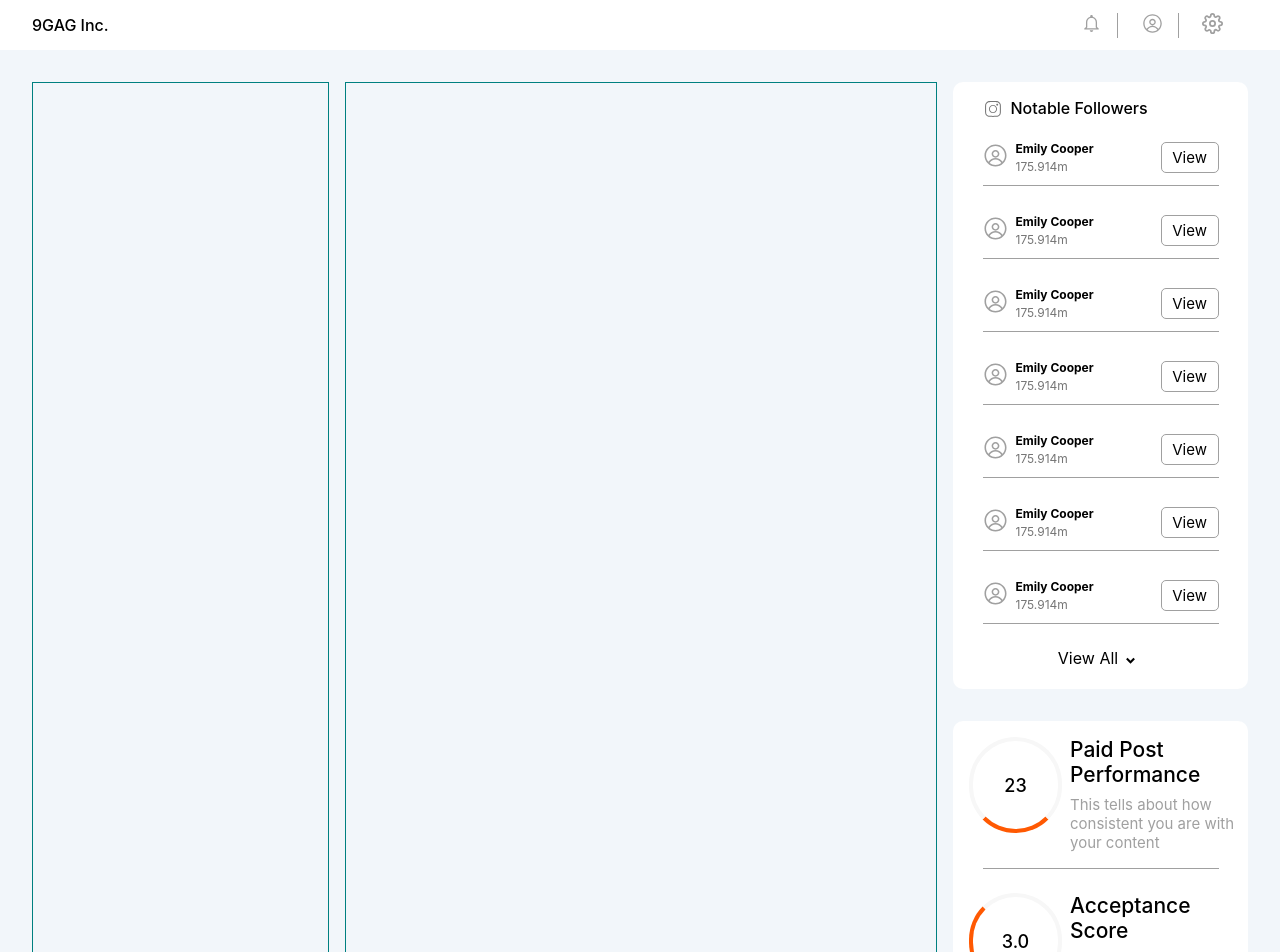
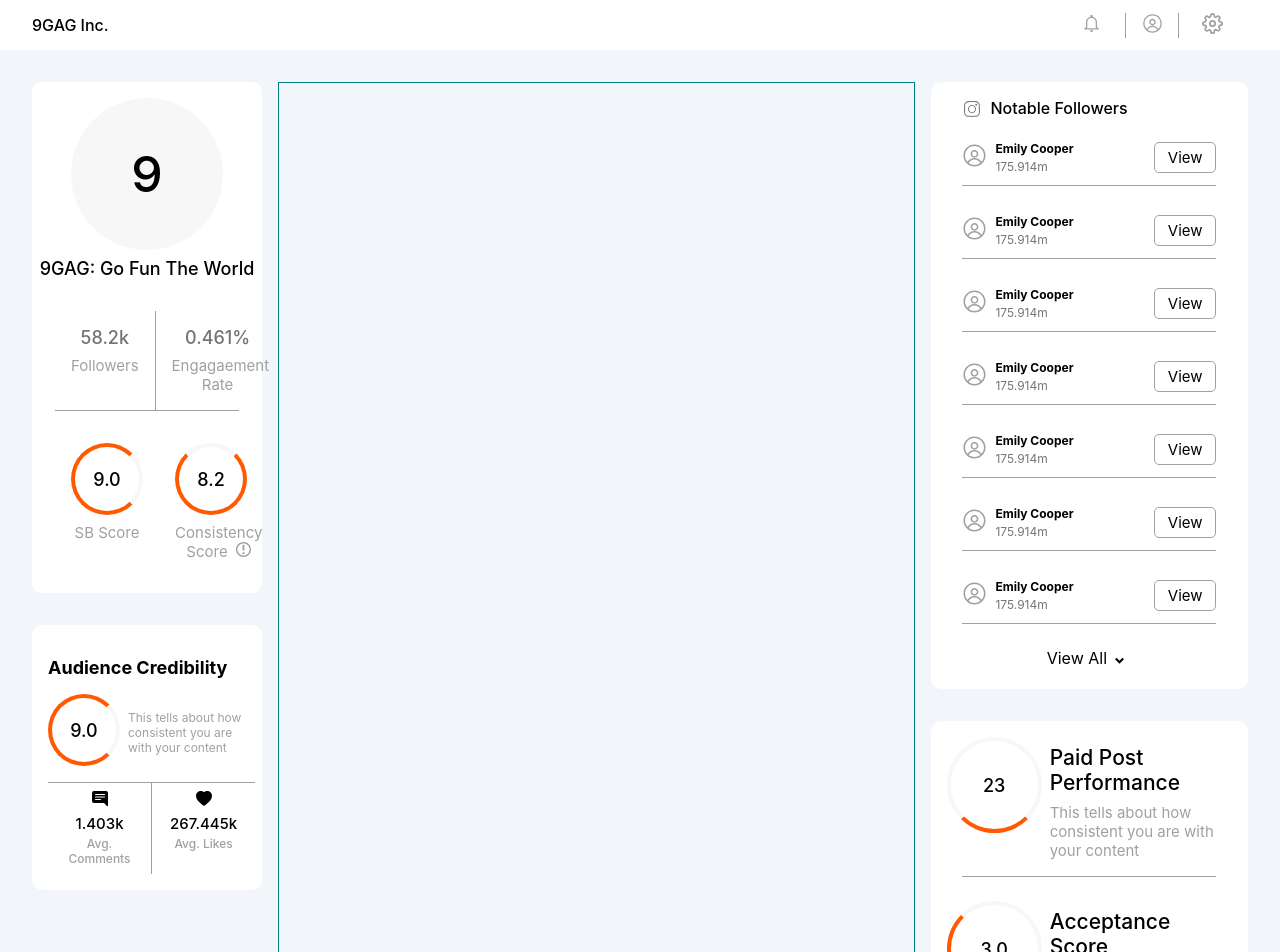
Before and after one commit to dhuruvkarn/Starbuzz, a React (Create React App) app: page / in a window 1280 px wide. Shown: the top 952 px of the page. Built offline with nearby package versions, Linux system fonts and the light colour scheme.

Commit message:
right one is done

```diff
--- a/src/components/Body/Body.css
+++ b/src/components/Body/Body.css
@@ -11,8 +11,9 @@
 .bodyRigthDiv {
   margin-top: 2rem;
   margin-left: 2rem;
-  width: 25%;
-  border: 1px solid teal;
+  width: 18%;
+  height: auto;
+  /* border: 1px solid teal; */
 }
 .bodyCentreDiv {
   margin-top: 2rem;
@@ -24,5 +25,4 @@
   margin-top: 2rem;
   width: 25%;
   height: auto;
-  /* border: 1px solid red; */
 }
--- a/src/components/Body/Body.jsx
+++ b/src/components/Body/Body.jsx
@@ -2,11 +2,16 @@
 import "./Body.css";
 import LeftUpper from "../Left/Upper/LeftUpper";
 import LeftLower from "../Left/Lower/LeftLower";
+import RightUpper from "../Right/Upper/RightUpper";
+import RightLower from "../Right/Lower/RightLower";
 function Body() {
   return (
     <>
       <div className="bodyMainDiv">
-        <div className="bodyRigthDiv"></div>
+        <div className="bodyRigthDiv">
+          <RightUpper />
+          <RightLower />
+        </div>
         <div className="bodyCentreDiv"></div>
         <div className="bodyLeftDiv">
           <LeftUpper />
--- a/src/components/Header/Header.css
+++ b/src/components/Header/Header.css
@@ -20,13 +20,16 @@
   align-items: center;
   justify-content: center;
   gap: 0.5rem;
+
   flex-direction: row;
 }
-.headerNotifyimage,
+
 .headerAvatarimage {
   width: 20%;
   border-right: 1.5px solid #a0a0a0;
+  border-left: 1.5px solid #a0a0a0;
 }
+.headerNotifyimage,
 .headerSettingimage {
   width: 20%;
 }
--- a/src/components/Left/Lower/LeftLower.css
+++ b/src/components/Left/Lower/LeftLower.css
@@ -45,6 +45,7 @@
   gap: 0.5rem;
 }
 .leftLowerMainSubDivRightHeding {
+  margin-top: 0.5rem;
   font-size: 21px;
   font-weight: 500;
 }
--- a/src/components/Left/Upper/LeftUpper.css
+++ b/src/components/Left/Upper/LeftUpper.css
@@ -31,6 +31,7 @@
 }
 .leftUpperCentreDiv:hover {
   background-color: #f2f6fa;
+  border-radius: 5px;
 }
 
 .leftUpperInsideCentreDiv {
--- /dev/null
+++ b/src/components/Right/Lower/RightLower.css
@@ -0,0 +1,75 @@
+.rightLowerAudienceCredibilityMainDiv {
+  margin-top: 2rem;
+  height: auto;
+  background-color: white;
+  border-radius: 10px;
+  display: flex;
+  flex-direction: column;
+}
+.rightLowerAudienceCredibilityMainDivHeading {
+  margin-top: 2rem;
+  margin-left: 1rem;
+  width: 80%;
+  text-align: left;
+  font-weight: bold;
+  font-size: 18px;
+}
+.rightLowerAudienceCredibilityScoreDiv {
+  display: flex;
+  flex-direction: row;
+  width: 100%;
+  gap: 0.5rem;
+}
+.rightLowerAudienceCredibilityScore {
+  display: flex;
+  width: 40%;
+  align-items: center;
+  justify-content: center;
+  border-radius: 9999px;
+  height: 4rem;
+  width: 4rem;
+  margin-top: 1rem;
+  margin-left: 1rem;
+  text-align: center;
+  border: 4px solid #f7f7f7;
+  border-bottom: 4px solid #ff5902;
+  border-top: 4px solid #ff5902;
+  border-left: 4px solid #ff5902;
+  font-size: 18px;
+  font-weight: 450;
+}
+.rightLowerAudienceCredibilityScoreText {
+  width: 55%;
+  font-size: 12px;
+  text-align: left;
+  margin-top: 2rem;
+  color: #a0a0a0;
+}
+
+.rightLowerLikeDiv {
+  border-top: 1px solid #a0a0a0;
+  margin-top: 1rem;
+  display: flex;
+  width: 90%;
+  margin-left: 1rem;
+  flex-direction: row;
+}
+
+.rightLowerLike {
+  width: 50%;
+  border-left: 1px solid #a0a0a0;
+  padding: 0.5rem;
+  display: flex;
+  flex-direction: column;
+  gap: 0.2rem;
+  margin-bottom: 1rem;
+}
+.rightLowerLikeHeading {
+  font-weight: 450;
+  font-size: 15px;
+}
+.rightLowerLikeSubHeading {
+  font-weight: 450;
+  font-size: 12px;
+  color: #a0a0a0;
+}
--- /dev/null
+++ b/src/components/Right/Lower/RightLower.jsx
@@ -0,0 +1,40 @@
+import React from "react";
+import "./RightLower.css";
+import { BsChatRightTextFill, BsHeartFill } from "react-icons/bs";
+
+function RightLower() {
+  return (
+    <>
+      <div className="rightLowerAudienceCredibilityMainDiv">
+        <div className="rightLowerAudienceCredibilityMainDivHeading">
+          Audience Credibility
+        </div>
+        <div className="rightLowerAudienceCredibilityScoreDiv">
+          <div className="rightLowerAudienceCredibilityScore">9.0</div>
+          <div className="rightLowerAudienceCredibilityScoreText">
+            This tells about how consistent you are with your content
+          </div>
+        </div>
+
+        <div className="rightLowerLikeDiv">
+          <div style={{ border: "none" }} className="rightLowerLike">
+            <div>
+              <BsChatRightTextFill />
+            </div>
+            <div className="rightLowerLikeHeading">1.403k</div>
+            <div className="rightLowerLikeSubHeading">Avg. Comments</div>
+          </div>
+          <div className="rightLowerLike">
+            <div>
+              <BsHeartFill />
+            </div>
+            <div className="rightLowerLikeHeading">267.445k</div>
+            <div className="rightLowerLikeSubHeading">Avg. Likes</div>
+          </div>
+        </div>
+      </div>
+    </>
+  );
+}
+
+export default RightLower;
--- /dev/null
+++ b/src/components/Right/Upper/RightUpper.css
@@ -0,0 +1,86 @@
+.rightUpperMainDiv {
+  height: auto;
+  width: 100%;
+  margin: auto;
+  display: flex;
+  align-items: center;
+  gap: 2rem;
+  flex-direction: column;
+  background-color: white;
+  border-radius: 10px;
+}
+.rightUppeLogoDiv {
+  /* border: 2px solid teal; */
+  margin-top: 1rem;
+  width: 100%;
+  display: flex;
+  flex-direction: column;
+  gap: 0.5rem;
+}
+.rightUppeLogo {
+  display: flex;
+  align-items: center;
+  justify-content: center;
+  padding: 0.75rem;
+  border-radius: 9999px;
+  height: 8rem;
+  width: 8rem;
+  margin: auto;
+  text-align: center;
+  background-color: #f7f7f7;
+  font-size: 50px;
+  font-weight: 450;
+}
+.rightUppeLogoText {
+  font-weight: 550;
+  width: 100%;
+  font-size: 18px;
+}
+.rightUppeFollowerDiv {
+  width: 80%;
+  display: flex;
+  flex-direction: row;
+  border-bottom: 1px solid #a0a0a0;
+}
+.rightUppeFollowerFirstDiv {
+  border-left: 1px solid #a0a0a0;
+  padding: 1rem;
+  width: 50%;
+  display: flex;
+  flex-direction: column;
+  gap: 0.5rem;
+}
+.rightUppeFollowerFirstDivHeading {
+  font-size: 18px;
+  color: #727378;
+  font-weight: 450;
+}
+.rightUppeFollowerFirstDivSubHeading {
+  font-size: 15px;
+  color: #a0a0a0;
+}
+.rightUppeScoreFirstDivHeading,
+.rightUppeScoreSecondDivHeading {
+  display: flex;
+  align-items: center;
+  justify-content: center;
+  margin-top: -1rem;
+  border-radius: 9999px;
+  height: 4rem;
+  width: 4rem;
+  text-align: center;
+  border: 4px solid #f7f7f7;
+  border-bottom: 4px solid #ff5902;
+  border-left: 4px solid #ff5902;
+  font-size: 18px;
+  font-weight: 450;
+}
+.rightUppeScoreSecondDivHeading {
+  border-right: 4px solid #ff5902;
+}
+.rightUppeScoreFirstDivHeading {
+  border-top: 4px solid #ff5902;
+}
+.rightUppeScoreDiv {
+  padding-bottom: 1rem;
+}
--- /dev/null
+++ b/src/components/Right/Upper/RightUpper.jsx
@@ -0,0 +1,49 @@
+import React from "react";
+import "./RightUpper.css";
+import { ImNotification } from "react-icons/im";
+
+function RightUpper() {
+  return (
+    <>
+      <div className="rightUpperMainDiv">
+        <div className="rightUppeLogoDiv">
+          <div className="rightUppeLogo">9</div>
+          <div className="rightUppeLogoText">9GAG: Go Fun The World</div>
+        </div>
+        <div className="rightUppeFollowerDiv">
+          <div style={{ border: "none" }} className="rightUppeFollowerFirstDiv">
+            <div className="rightUppeFollowerFirstDivHeading">58.2k</div>
+            <div className="rightUppeFollowerFirstDivSubHeading">Followers</div>
+          </div>
+          <div className="rightUppeFollowerFirstDiv">
+            <div className="rightUppeFollowerFirstDivHeading">0.461%</div>
+            <div className="rightUppeFollowerFirstDivSubHeading">
+              Engagaement Rate
+            </div>
+          </div>
+        </div>
+        {/* score board */}
+        <div
+          style={{ border: "none" }}
+          className="rightUppeFollowerDiv rightUppeScoreDiv"
+        >
+          <div style={{ border: "none" }} className="rightUppeFollowerFirstDiv">
+            <div className="rightUppeScoreFirstDivHeading">9.0</div>
+            <div className="rightUppeFollowerFirstDivSubHeading">SB Score</div>
+          </div>
+          <div style={{ border: "none" }} className="rightUppeFollowerFirstDiv">
+            <div className="rightUppeScoreSecondDivHeading">8.2</div>
+            <div className="rightUppeFollowerFirstDivSubHeading">
+              Consistency Score &nbsp;
+              <span>
+                <ImNotification />
+              </span>
+            </div>
+          </div>
+        </div>
+      </div>
+    </>
+  );
+}
+
+export default RightUpper;
```
